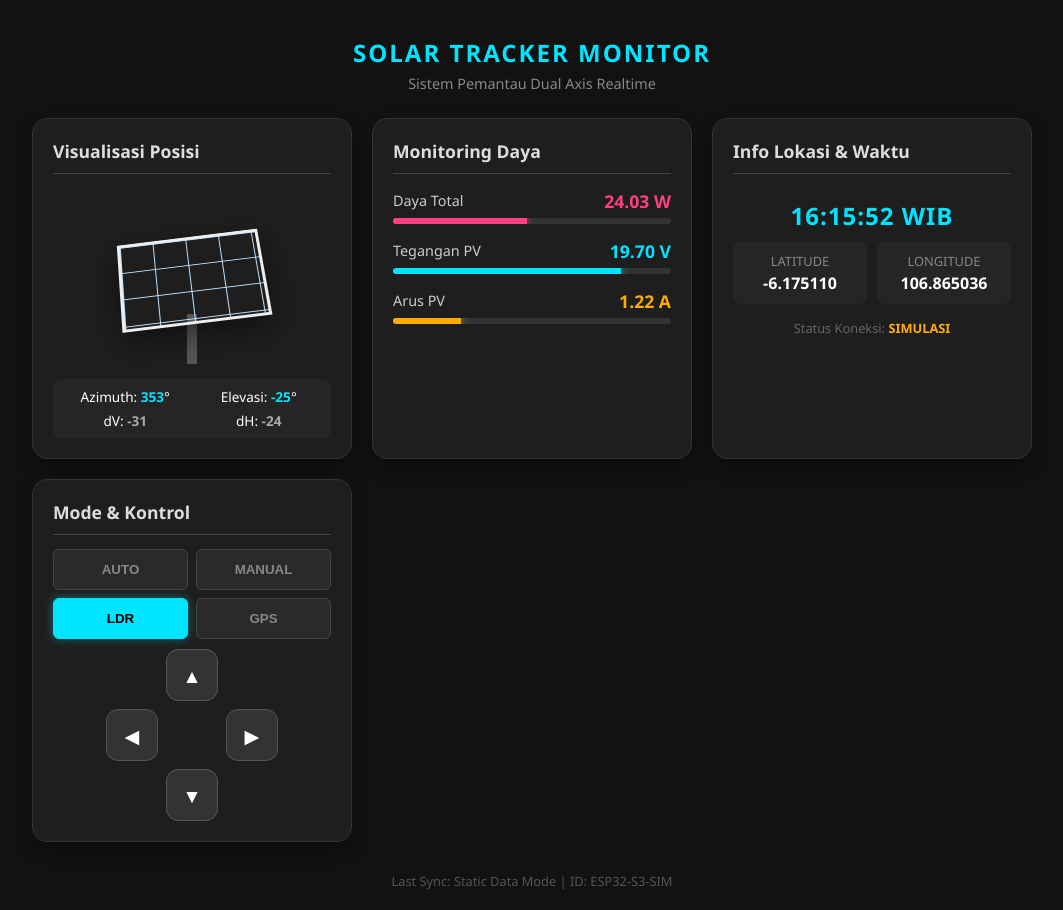
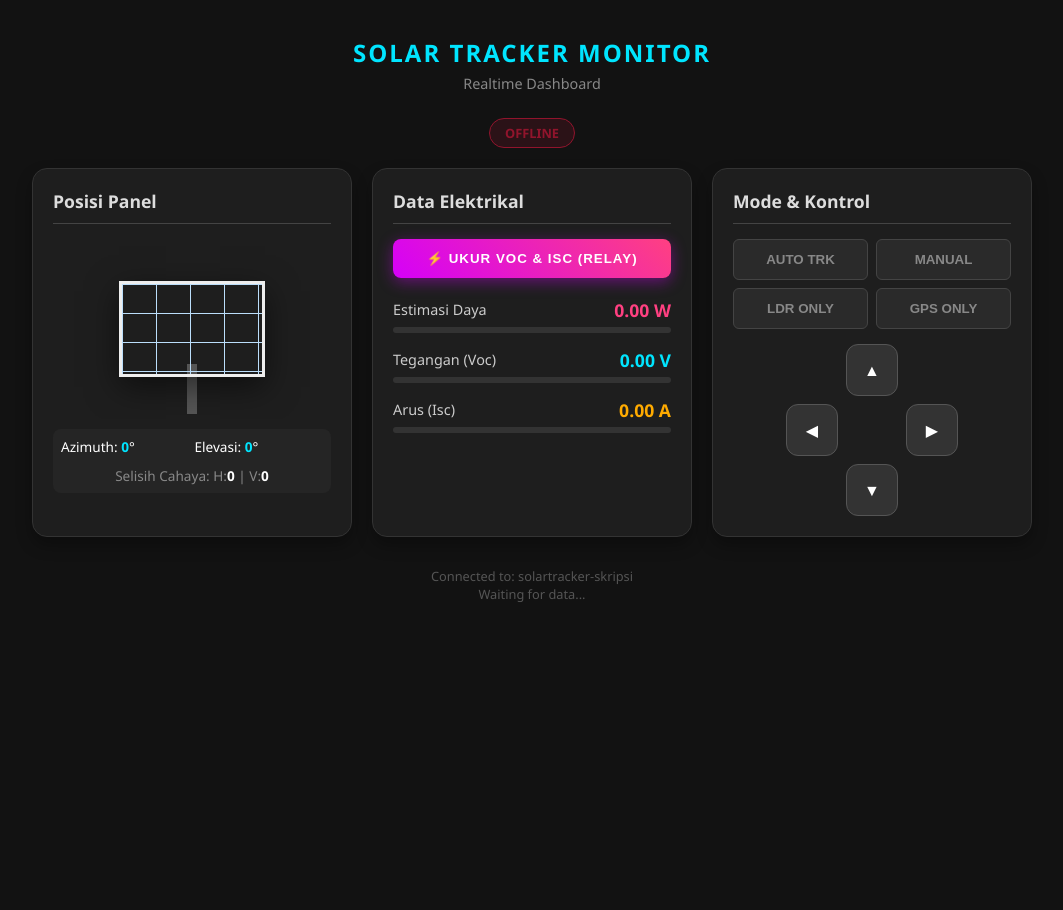
Before and after one commit to arisharahap/SolarTracker-Remote, a plain HTML site: page index.html in a window 1280 px wide. Shown: the whole page, without its empty margins (108-1171 px from the left). After the commit the page ends 800 px from the top, so only its background shows below. Drawn offline with Linux system fonts and the light colour scheme; no server answers.

Commit message:
Update index.html

```diff
--- a/index.html
+++ b/index.html
@@ -3,7 +3,7 @@
 <head>
     <meta charset="UTF-8">
     <meta name="viewport" content="width=device-width, initial-scale=1.0">
-    <title>Solar Tracker Dashboard - Simulation</title>
+    <title>Realtime Solar Tracker Dashboard</title>
     <script src="https://www.gstatic.com/firebasejs/8.10.1/firebase-app.js"></script>
     <script src="https://www.gstatic.com/firebasejs/8.10.1/firebase-database.js"></script>
 
@@ -11,9 +11,11 @@
         :root {
             --bg-color: #121212;
             --card-bg: #1e1e1e;
-            --primary: #00e5ff; /* Cyan Neon */
-            --accent: #ff4081;  /* Pink Neon */
-            --warn: #ffab00;    /* Orange Neon */
+            --primary: #00e5ff; /* Cyan */
+            --accent: #ff4081;  /* Pink */
+            --warn: #ffab00;    /* Orange */
+            --success: #00e676; /* Green */
+            --danger: #ff1744;  /* Red */
             --text: #ffffff;
             --panel-color: #1565c0;
             --panel-grid: #bbdefb;
@@ -23,162 +25,102 @@
             background-color: var(--bg-color);
             color: var(--text);
             font-family: 'Segoe UI', Roboto, Helvetica, sans-serif;
-            margin: 0;
-            padding: 20px;
-            display: flex;
-            flex-direction: column;
-            align-items: center;
+            margin: 0; padding: 20px;
+            display: flex; flex-direction: column; align-items: center;
         }
 
         h1 { margin-bottom: 5px; font-size: 1.5rem; text-align: center; color: var(--primary); text-transform: uppercase; letter-spacing: 2px; }
         .subtitle { font-size: 0.9rem; color: #888; margin-bottom: 25px; }
 
-        /* --- CONTAINER UTAMA --- */
         .dashboard-grid {
             display: grid;
             grid-template-columns: repeat(auto-fit, minmax(300px, 1fr));
-            gap: 20px;
-            width: 100%;
-            max-width: 1000px;
+            gap: 20px; width: 100%; max-width: 1000px;
         }
 
         .card {
             background-color: var(--card-bg);
-            border-radius: 15px;
-            padding: 20px;
+            border-radius: 15px; padding: 20px;
             box-shadow: 0 8px 16px rgba(0,0,0,0.3);
             border: 1px solid #333;
-            transition: transform 0.2s;
         }
 
-        .card:hover { transform: translateY(-2px); border-color: #555; }
+        .card h2 { margin-top: 0; font-size: 1.1rem; border-bottom: 1px solid #444; padding-bottom: 10px; color: #ddd; }
 
-        .card h2 { margin-top: 0; font-size: 1.1rem; border-bottom: 1px solid #444; padding-bottom: 10px; color: #ddd; display: flex; justify-content: space-between; align-items: center; }
-
-        /* --- 1. VISUALISASI 3D PANEL --- */
+        /* VISUALISASI 3D */
         .scene {
-            width: 100%;
-            height: 180px;
-            perspective: 600px;
-            display: flex;
-            justify-content: center;
-            align-items: center;
-            overflow: hidden;
-            margin-bottom: 10px;
+            width: 100%; height: 180px; perspective: 600px;
+            display: flex; justify-content: center; align-items: center;
+            overflow: hidden; margin-bottom: 10px;
         }
-
-        .base {
-            width: 10px; height: 50px; background: #555;
-            transform: translateY(60px);
-            position: absolute; z-index: 0;
-        }
-
+        .base { width: 10px; height: 50px; background: #555; transform: translateY(60px); position: absolute; }
         .solar-panel {
-            width: 140px;
-            height: 90px;
+            width: 140px; height: 90px;
             background: linear-gradient(135deg, var(--panel-color) 0%, #0d47a1 100%);
-            border: 3px solid #eee;
-            position: relative;
+            border: 3px solid #eee; position: relative;
             transition: transform 0.5s cubic-bezier(0.4, 0.0, 0.2, 1);
             transform-style: preserve-3d;
             box-shadow: 0 10px 30px rgba(0,0,0,0.5);
-            background-image:
-                linear-gradient(var(--panel-grid) 1px, transparent 1px),
-                linear-gradient(90deg, var(--panel-grid) 1px, transparent 1px);
-            background-size: 34px 29px;
-            z-index: 1;
+            background-image: linear-gradient(var(--panel-grid) 1px, transparent 1px), linear-gradient(90deg, var(--panel-grid) 1px, transparent 1px);
+            background-size: 34px 29px; z-index: 1;
         }
 
-        /* Update Axis Info untuk menampung dV dan dH */
-        .axis-info {
-            display: grid;
-            grid-template-columns: 1fr 1fr;
-            gap: 5px;
-            background: #252525; padding: 8px; border-radius: 8px; font-size: 0.85rem;
-        }
-        .axis-item { text-align: center; }
+        .axis-info { display: grid; grid-template-columns: 1fr 1fr; gap: 5px; background: #252525; padding: 8px; border-radius: 8px; font-size: 0.85rem; }
         .axis-item span { color: var(--primary); font-weight: bold; }
-        .sensor-val span { color: #aaa; } /* Warna beda untuk sensor dV/dH */
 
-        /* --- 2. DATA MONITORING (BARS) --- */
+        /* MONITORING BARS */
         .data-row { display: flex; justify-content: space-between; margin-bottom: 5px; align-items: center; font-size: 0.9rem; color: #ccc; }
         .val { font-weight: bold; font-size: 1.1rem; color: #fff; }
-
         .bar-container { width: 100%; height: 6px; background: #333; border-radius: 4px; overflow: hidden; margin-bottom: 15px; }
         .bar-fill { height: 100%; width: 0%; transition: width 0.5s ease-out; }
-
         .bar-fill.volt { background: var(--primary); box-shadow: 0 0 8px var(--primary); }
         .bar-fill.curr { background: var(--warn); box-shadow: 0 0 8px var(--warn); }
         .bar-fill.pwr  { background: var(--accent); box-shadow: 0 0 8px var(--accent); }
 
-        /* --- 3. LOCATION & TIME --- */
-        .info-grid { display: grid; grid-template-columns: 1fr 1fr; gap: 10px; }
-        .info-box { background: #252525; padding: 10px; border-radius: 8px; text-align: center; }
-        .info-label { font-size: 0.8rem; color: #888; display: block; margin-bottom: 2px; }
-        .info-val { font-size: 1rem; font-weight: bold; color: #fff; }
-        .time-display { font-size: 1.5rem; text-align: center; font-weight: bold; color: var(--primary); padding: 10px 0; letter-spacing: 1px; }
+        /* TOMBOL UKUR */
+        .btn-measure {
+            width: 100%; padding: 12px; margin-bottom: 20px;
+            background: linear-gradient(45deg, #d500f9, #ff4081);
+            color: white; border: none; border-radius: 8px;
+            font-weight: bold; cursor: pointer; text-transform: uppercase; letter-spacing: 1px;
+            box-shadow: 0 4px 15px rgba(213, 0, 249, 0.4);
+            transition: transform 0.1s;
+        }
+        .btn-measure:active { transform: scale(0.98); }
 
-        /* --- 4. KONTROL MODE --- */
+        /* KONTROL MODE */
         .mode-grid { display: grid; grid-template-columns: 1fr 1fr; gap: 8px; }
-        .btn-mode {
-            padding: 12px;
-            border: 1px solid #444;
-            background: #2a2a2a;
-            color: #888;
-            border-radius: 6px;
-            cursor: pointer;
-            font-weight: 600;
-            transition: all 0.2s;
-        }
+        .btn-mode { padding: 12px; border: 1px solid #444; background: #2a2a2a; color: #888; border-radius: 6px; cursor: pointer; font-weight: 600; transition: all 0.2s; }
         .btn-mode:hover { background: #333; color: #fff; }
+        .btn-mode.active { background-color: var(--primary); border-color: var(--primary); color: #000; box-shadow: 0 0 10px rgba(0, 229, 255, 0.4); }
 
-        .btn-mode.active {
-            background-color: var(--primary);
-            border-color: var(--primary);
-            color: #000;
-            box-shadow: 0 0 10px rgba(0, 229, 255, 0.4);
-        }
-
-        /* --- 5. MANUAL D-PAD --- */
-        .dpad {
-            display: grid;
-            grid-template-areas:
-                ". up ."
-                "left . right"
-                ". down .";
-            gap: 8px;
-            justify-content: center;
-            margin-top: 10px;
-        }
-        .btn-move {
-            width: 50px; height: 50px;
-            background: #333; border: 1px solid #555; color: white;
-            border-radius: 12px;
-            font-size: 1.2rem; cursor: pointer;
-            display: flex; justify-content: center; align-items: center;
-            user-select: none;
-            transition: active 0.1s;
-        }
+        /* DPAD */
+        .dpad { display: grid; grid-template-areas: ". up ." "left . right" ". down ."; gap: 8px; justify-content: center; margin-top: 15px; }
+        .btn-move { width: 50px; height: 50px; background: #333; border: 1px solid #555; color: white; border-radius: 12px; display: flex; justify-content: center; align-items: center; cursor: pointer; user-select: none; }
         .btn-move:active { background: var(--primary); color: #000; transform: scale(0.95); }
 
-        .footer-status { margin-top: 30px; font-size: 0.8rem; color: #555; }
-        .blink { animation: blinker 1.5s linear infinite; }
-        @keyframes blinker { 50% { opacity: 0.5; } }
+        /* CONNECTION STATUS */
+        .status-badge { display: inline-block; padding: 5px 15px; border-radius: 20px; font-size: 0.8rem; font-weight: bold; text-transform: uppercase; }
+        .status-online { background: rgba(0, 230, 118, 0.2); color: var(--success); border: 1px solid var(--success); box-shadow: 0 0 10px rgba(0, 230, 118, 0.4); }
+        .status-offline { background: rgba(255, 23, 68, 0.2); color: var(--danger); border: 1px solid var(--danger); animation: blink 1.5s infinite; }
+        @keyframes blink { 50% { opacity: 0.5; } }
 
-        @media (max-width: 480px) {
-            .dashboard-grid { grid-template-columns: 1fr; }
-        }
+        .footer-status { margin-top: 30px; font-size: 0.8rem; color: #555; text-align: center; }
     </style>
 </head>
 <body>
 
     <h1>Solar Tracker Monitor</h1>
-    <div class="subtitle">Sistem Pemantau Dual Axis Realtime</div>
+    <div class="subtitle">Realtime Dashboard</div>
+
+    <div style="margin-bottom: 20px;">
+        <span id="conn-badge" class="status-badge status-offline">OFFLINE</span>
+    </div>
 
     <div class="dashboard-grid">
 
         <div class="card">
-            <h2>Visualisasi Posisi</h2>
+            <h2>Posisi Panel</h2>
             <div class="scene">
                 <div class="base"></div>
                 <div id="solar-panel-3d" class="solar-panel"></div>
@@ -186,165 +128,186 @@
             <div class="axis-info">
                 <div class="axis-item">Azimuth: <span id="val-az">0</span>°</div>
                 <div class="axis-item">Elevasi: <span id="val-el">0</span>°</div>
-                <div class="axis-item sensor-val">dV: <span id="val-dv">0</span></div>
-                <div class="axis-item sensor-val">dH: <span id="val-dh">0</span></div>
+                <div class="axis-item" style="grid-column: span 2; text-align: center; margin-top:5px; color:#888;">
+                    Selisih Cahaya: H:<span id="val-dh" style="color:#fff">0</span> | V:<span id="val-dv" style="color:#fff">0</span>
+                </div>
             </div>
         </div>
 
         <div class="card">
-            <h2>Monitoring Daya</h2>
+            <h2>Data Elektrikal</h2>
 
-            <div class="data-row"><span>Daya Total</span> <span id="val-watt" class="val" style="color:var(--accent)">0.00 W</span></div>
+            <button class="btn-measure" onclick="triggerMeasure()">
+                ⚡ UKUR VOC & ISC (RELAY)
+            </button>
+
+            <div class="data-row"><span>Estimasi Daya</span> <span id="val-watt" class="val" style="color:var(--accent)">0.00 W</span></div>
             <div class="bar-container"><div id="bar-watt" class="bar-fill pwr"></div></div>
 
-            <div class="data-row"><span>Tegangan PV</span> <span id="val-volt" class="val" style="color:var(--primary)">0.00 V</span></div>
+            <div class="data-row"><span>Tegangan (Voc)</span> <span id="val-volt" class="val" style="color:var(--primary)">0.00 V</span></div>
             <div class="bar-container"><div id="bar-volt" class="bar-fill volt"></div></div>
 
-            <div class="data-row"><span>Arus PV</span> <span id="val-amp" class="val" style="color:var(--warn)">0.00 A</span></div>
+            <div class="data-row"><span>Arus (Isc)</span> <span id="val-amp" class="val" style="color:var(--warn)">0.00 A</span></div>
             <div class="bar-container"><div id="bar-amp" class="bar-fill curr"></div></div>
-        </div>
-
-        <div class="card">
-            <h2>Info Lokasi & Waktu</h2>
-            <div class="time-display" id="val-time">--:--:--</div>
-            <div class="info-grid">
-                <div class="info-box">
-                    <span class="info-label">LATITUDE</span>
-                    <span class="info-val" id="val-lat">--</span>
-                </div>
-                <div class="info-box">
-                    <span class="info-label">LONGITUDE</span>
-                    <span class="info-val" id="val-lon">--</span>
-                </div>
-            </div>
-            <div style="margin-top:15px; font-size:0.8rem; text-align:center; color:#666;">
-                Status Koneksi: <span id="connect-status" style="font-weight:bold; color:red">Offline</span>
-            </div>
         </div>
 
         <div class="card">
             <h2>Mode & Kontrol</h2>
             <div class="mode-grid">
-                <button id="btn-mode-0" class="btn-mode" onclick="setMode(0)">AUTO</button>
+                <button id="btn-mode-0" class="btn-mode" onclick="setMode(0)">AUTO TRK</button>
                 <button id="btn-mode-1" class="btn-mode" onclick="setMode(1)">MANUAL</button>
-                <button id="btn-mode-2" class="btn-mode" onclick="setMode(2)">LDR</button>
-                <button id="btn-mode-3" class="btn-mode" onclick="setMode(3)">GPS</button>
+                <button id="btn-mode-2" class="btn-mode" onclick="setMode(2)">LDR ONLY</button>
+                <button id="btn-mode-3" class="btn-mode" onclick="setMode(3)">GPS ONLY</button>
             </div>
 
             <div class="dpad">
-                <div class="btn-move" style="grid-area: up">▲</div>
-                <div class="btn-move" style="grid-area: left">◀</div>
-                <div class="btn-move" style="grid-area: right">▶</div>
-                <div class="btn-move" style="grid-area: down">▼</div>
+                <div class="btn-move" style="grid-area: up" onmousedown="sendManual('UP')" onmouseup="sendManual('STOP')" ontouchstart="sendManual('UP')" ontouchend="sendManual('STOP')">▲</div>
+                <div class="btn-move" style="grid-area: left" onmousedown="sendManual('LEFT')" onmouseup="sendManual('STOP')" ontouchstart="sendManual('LEFT')" ontouchend="sendManual('STOP')">◀</div>
+                <div class="btn-move" style="grid-area: right" onmousedown="sendManual('RIGHT')" onmouseup="sendManual('STOP')" ontouchstart="sendManual('RIGHT')" ontouchend="sendManual('STOP')">▶</div>
+                <div class="btn-move" style="grid-area: down" onmousedown="sendManual('DOWN')" onmouseup="sendManual('STOP')" ontouchstart="sendManual('DOWN')" ontouchend="sendManual('STOP')">▼</div>
             </div>
         </div>
     </div>
 
-    <div class="footer-status">Last Sync: <span id="last-sync">--</span> | ID: ESP32-S3-SIM</div>
+    <div class="footer-status">
+        Connected to: solartracker-skripsi<br>
+        <span id="last-update-time">Waiting for data...</span>
+    </div>
 
     <script>
-        // --- KONFIGURASI FIREBASE (Dibiarkan untuk struktur, tapi tidak dijalankan logicnya) ---
+        // --- 1. KONFIGURASI FIREBASE ---
         const firebaseConfig = {
             apiKey: "AIzaSyBxJE3YmCHn_tX9omW3_SUQswyV71XpbWs",
             authDomain: "solartracker-skripsi.firebaseapp.com",
+            databaseURL: "https://solartracker-skripsi-default-rtdb.asia-southeast1.firebasedatabase.app",
             projectId: "solartracker-skripsi",
         };
-        // firebase.initializeApp(firebaseConfig); // Dicomentari agar tidak error di mode offline/simulasi
 
-        // --- FUNGSI UNTUK MENAMPILKAN DATA STATIS ---
-        function loadStaticData() {
-            console.log("Memuat data statis simulasi...");
+        // Inisialisasi Firebase
+        if (!firebase.apps.length) {
+            firebase.initializeApp(firebaseConfig);
+        }
+        const db = firebase.database();
 
-            // 1. DATA YANG ANDA MINTA
-            const data = {
-                time: "16:15:52", // Waktu Statis
-                azimuth: 353,
-                elevation: -25,
-                dV: -31,
-                dH: -24,
-                voltage: 19.7,
-                current: 1.22,
-                // Data dummy pelengkap
-                lat: -6.175110,
-                lon: 106.865036,
-                mode: 2 // Contoh: Mode LDR
-            };
+        // --- 2. VARIABEL LOGIKA KONEKSI ---
+        let lastHeartbeat = 0;
+        const OFFLINE_TIMEOUT = 5000; // 5 Detik tidak ada data = Offline
 
-            // Hitung Power (Watt) = V * I
-            const power = data.voltage * data.current;
+        // --- 3. FUNGSI UPDATE UI DARI DATA FIREBASE ---
+        function updateDashboard(data) {
+            // Update Waktu Terakhir Data Masuk
+            lastHeartbeat = Date.now();
+            updateConnectionStatus(true);
 
-            // 2. Update Tampilan Waktu
-            document.getElementById('val-time').innerText = data.time + " WIB";
-            document.getElementById('last-sync').innerText = "Static Data Mode";
+            // Format Waktu
+            const now = new Date();
+            document.getElementById('last-update-time').innerText = "Last Update: " + now.toLocaleTimeString();
 
-            // Update Koneksi jadi 'SIMULASI'
-            const statusEl = document.getElementById('connect-status');
-            statusEl.innerText = "SIMULASI";
-            statusEl.style.color = "#ffab00"; // Kuning
-            statusEl.classList.remove("blink");
+            if (!data) return;
 
-            // 3. Update Visualisasi Posisi & Sensor
-            document.getElementById('val-az').innerText = data.azimuth;
-            document.getElementById('val-el').innerText = data.elevation;
-            // Update dV dan dH
-            document.getElementById('val-dv').innerText = data.dV;
-            document.getElementById('val-dh').innerText = data.dH;
+            // --- Ambil Data Sensor ---
+            const volt = data.voltage || 0;
+            const amp = data.current || 0;
+            const power = volt * amp;
+            const az = data.azimuth || 0;
+            const el = data.elevation || 0;
+            const mode = data.mode !== undefined ? data.mode : -1;
 
-            // Update Rotasi 3D CSS
-            update3DPanel(data.azimuth, data.elevation);
+            // Data tambahan LDR (jika ada dari ESP code B)
+            const dH = data.ldr_diff_h || 0;
+            const dV = data.ldr_diff_v || 0;
 
-            // 4. Update Listrik
-            updateValue('val-watt', power.toFixed(2) + " W");
-            updateValue('val-volt', data.voltage.toFixed(2) + " V");
-            updateValue('val-amp', data.current.toFixed(2) + " A");
+            // --- Update Angka di Layar ---
+            document.getElementById('val-volt').innerText = volt.toFixed(2) + " V";
+            document.getElementById('val-amp').innerText = amp.toFixed(2) + " A";
+            document.getElementById('val-watt').innerText = power.toFixed(2) + " W";
+            document.getElementById('val-az').innerText = az.toFixed(0);
+            document.getElementById('val-el').innerText = el.toFixed(0);
+            document.getElementById('val-dh').innerText = dH;
+            document.getElementById('val-dv').innerText = dV;
 
-            // Update Progress Bar (Asumsi Max Power 50W, Max Volt 24V, Max Amp 5A)
-            updateBar('bar-watt', power, 50);
-            updateBar('bar-volt', data.voltage, 24);
-            updateBar('bar-amp', data.current, 5);
+            // --- Update Progress Bar ---
+            // Asumsi Max: 25V, 5A, 100W (Sesuaikan dengan panel Anda)
+            setBarWidth('bar-volt', volt, 25);
+            setBarWidth('bar-amp', amp, 5);
+            setBarWidth('bar-watt', power, 100);
 
-            // 5. Update Lokasi
-            updateValue('val-lat', data.lat.toFixed(6));
-            updateValue('val-lon', data.lon.toFixed(6));
+            // --- Update Visualisasi 3D ---
+            const panel = document.getElementById('solar-panel-3d');
+            // RotateX negative agar menunduk ke depan/belakang sesuai perspektif CSS
+            panel.style.transform = `rotateZ(${az}deg) rotateX(${-el}deg)`;
 
-            // 6. Update Tombol Mode
-            updateActiveButton(data.mode);
+            // --- Update Tombol Mode Aktif ---
+            updateActiveModeBtn(mode);
         }
 
-        // --- HELPER FUNCTIONS ---
-        function updateValue(id, val) {
-            const el = document.getElementById(id);
-            if(el) el.innerText = val;
+        // --- 4. LISTENER FIREBASE (REALTIME) ---
+        // Mendengarkan path '/status'
+        db.ref('/status').on('value', (snapshot) => {
+            const data = snapshot.val();
+            updateDashboard(data);
+        });
+
+        // --- 5. LOGIKA CHECK ONLINE/OFFLINE ---
+        function updateConnectionStatus(isOnline) {
+            const badge = document.getElementById('conn-badge');
+            if (isOnline) {
+                badge.innerText = "ONLINE";
+                badge.className = "status-badge status-online";
+            } else {
+                badge.innerText = "OFFLINE";
+                badge.className = "status-badge status-offline";
+            }
         }
 
-        function updateBar(id, val, max) {
-            const percent = Math.min((val / max) * 100, 100);
-            document.getElementById(id).style.width = percent + "%";
+        // Cek setiap 1 detik: Apakah data terakhir masuk > 5 detik yang lalu?
+        setInterval(() => {
+            if (Date.now() - lastHeartbeat > OFFLINE_TIMEOUT) {
+                updateConnectionStatus(false);
+            }
+        }, 1000);
+
+        // --- 6. FUNGSI KONTROL (KIRIM KE FIREBASE) ---
+
+        // Pemicu Pengukuran (Trigger Relay)
+        function triggerMeasure() {
+            if (document.getElementById('conn-badge').innerText === "OFFLINE") {
+                alert("ESP32 sedang OFFLINE. Tidak bisa mengirim perintah.");
+                return;
+            }
+            db.ref('/control/measure_trigger').set(true)
+                .then(() => alert("Perintah Ukur Dikirim!"))
+                .catch((e) => alert("Error: " + e.message));
         }
 
-        function update3DPanel(az, el) {
-            const panel = document.getElementById('solar-panel-3d');
-            // Koreksi visual: CSS rotateX positif biasanya memutar ke belakang, negatif ke depan
-            // Kita gunakan data mentah untuk demo ini
-            let cssAz = az;
-            let cssEl = -el;
-            panel.style.transform = `rotateZ(${cssAz}deg) rotateX(${cssEl}deg)`;
+        // Ganti Mode
+        function setMode(modeId) {
+            db.ref('/control/request_mode').set(modeId);
+            // Optimistic UI update (langsung ganti warna tombol biar responsif)
+            updateActiveModeBtn(modeId);
         }
 
-        function updateActiveButton(activeMode) {
+        // Kirim Perintah Manual
+        function sendManual(cmd) {
+            db.ref('/control/manual_cmd').set(cmd);
+        }
+
+        // Helper: Update Lebar Bar
+        function setBarWidth(id, val, max) {
+            let pct = (val / max) * 100;
+            if (pct > 100) pct = 100;
+            document.getElementById(id).style.width = pct + "%";
+        }
+
+        // Helper: Update Warna Tombol Mode
+        function updateActiveModeBtn(activeMode) {
             for (let i = 0; i <= 3; i++) {
                 const btn = document.getElementById(`btn-mode-${i}`);
-                if(btn) btn.classList.remove('active');
+                if (btn) btn.classList.remove('active');
             }
-            const btn = document.getElementById(`btn-mode-${activeMode}`);
-            if(btn) btn.classList.add('active');
+            const activeBtn = document.getElementById(`btn-mode-${activeMode}`);
+            if (activeBtn) activeBtn.classList.add('active');
         }
-
-        // Tombol Mode hanya log ke console untuk versi statis ini
-        function setMode(mode) { console.log("Request Mode:", mode); updateActiveButton(mode); }
-
-        // --- JALANKAN SIMULASI SAAT LOAD ---
-        window.onload = loadStaticData;
 
     </script>
 </body>
```
